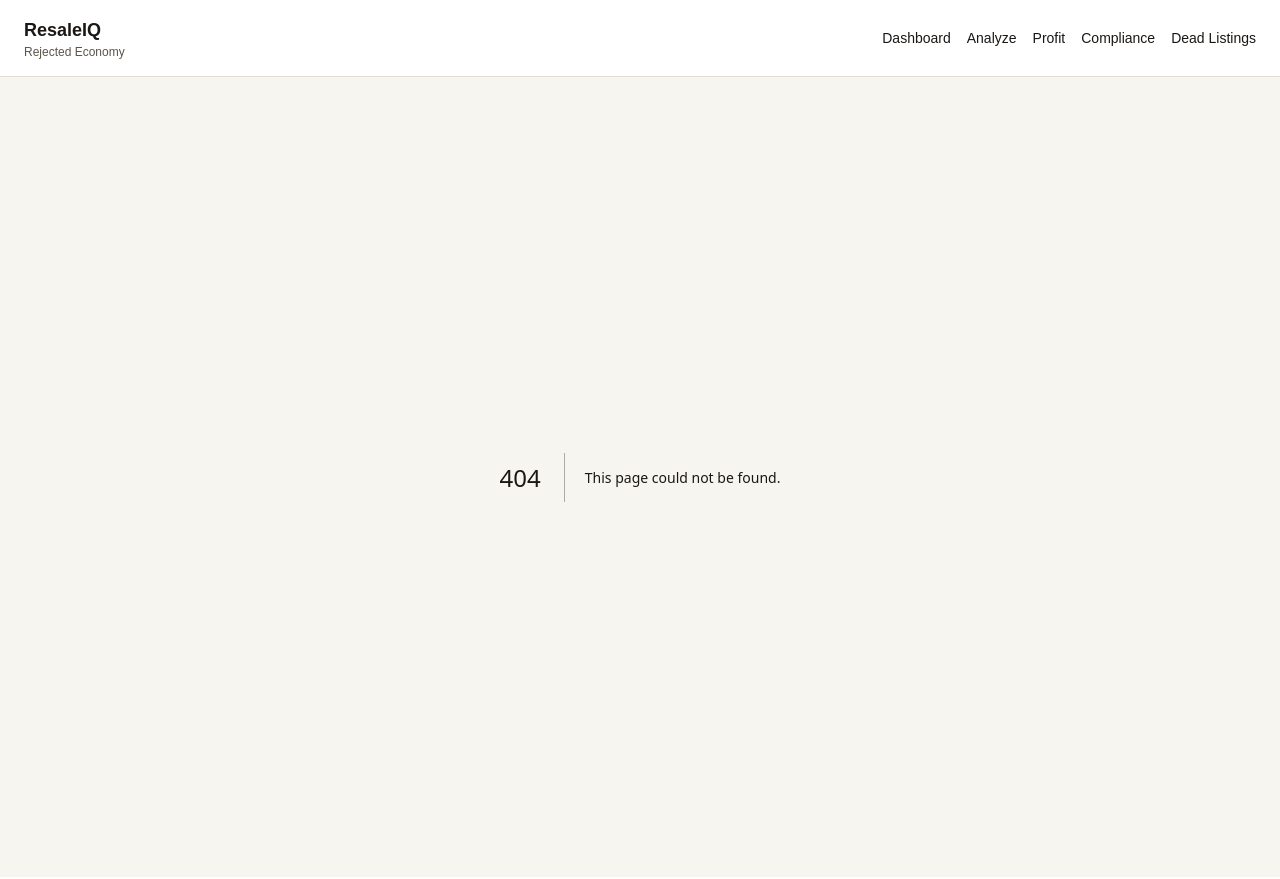
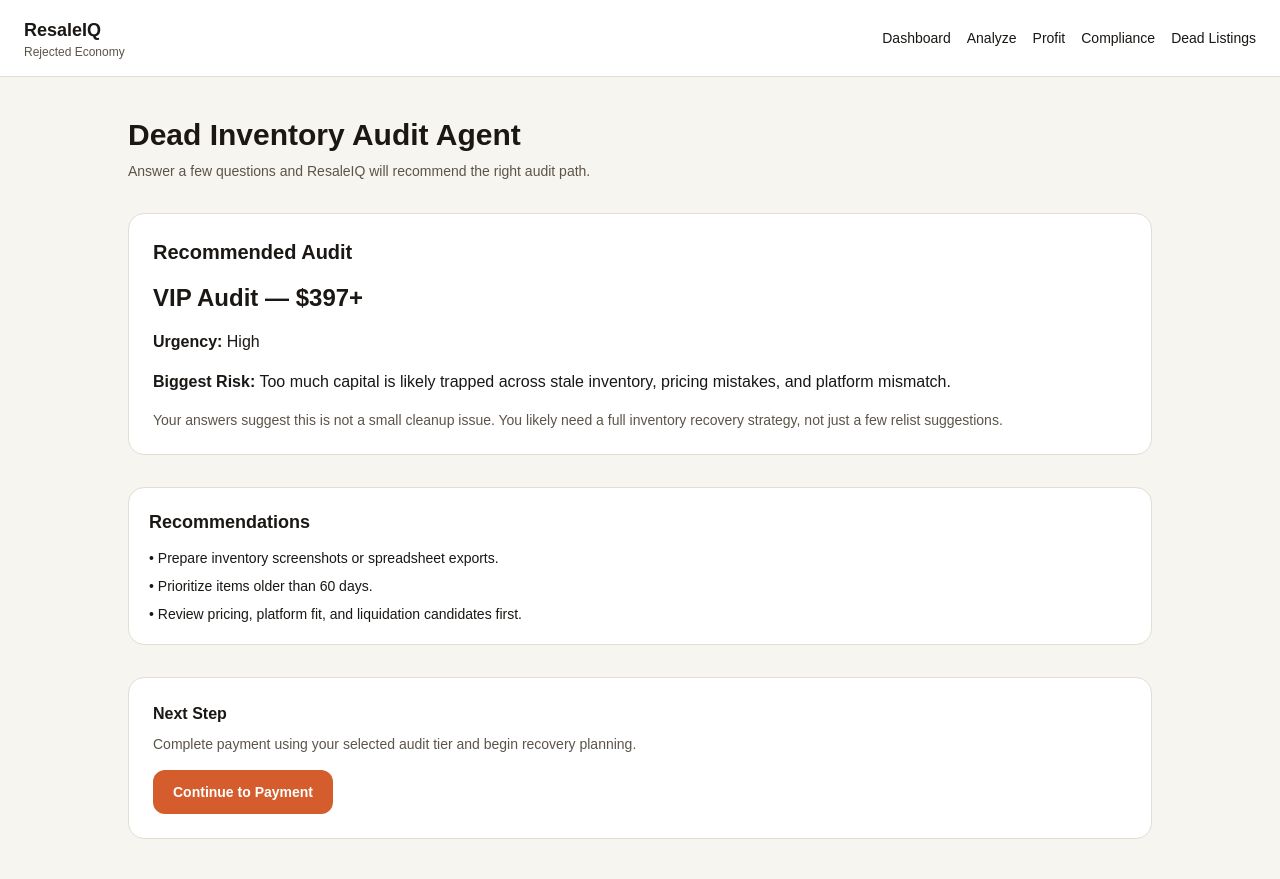
Before and after one commit to RejectedDope/ResaleIQ, a Next.js app: page /audit in a window 1280 px wide. Before the commit this address had no page. Built offline with nearby package versions, Linux system fonts and the light colour scheme.

Commit message:
Add in-app audit intake agent page

```diff
--- /dev/null
+++ b/app/audit/page.tsx
@@ -0,0 +1,55 @@
+'use client'
+
+import { useMemo, useState } from 'react'
+import RecommendationList from '@/components/RecommendationList'
+import { recommendAudit } from '@/lib/auditAgent'
+
+export default function AuditPage() {
+  const [answers] = useState({
+    platforms: ['eBay', 'Poshmark'],
+    activeListings: '50–100',
+    staleListings: '25–50',
+    categories: ['Fashion', 'Luxury'],
+    biggestProblem: 'weak margins',
+    desiredOutcome: 'recover cash flow'
+  })
+
+  const result = useMemo(() => recommendAudit(answers), [answers])
+
+  return (
+    <div className="p-6 md:p-10">
+      <div className="mx-auto max-w-5xl space-y-8">
+        <div>
+          <h1 className="text-3xl font-bold">Dead Inventory Audit Agent</h1>
+          <p className="mt-2 text-sm text-[#5C5449]">
+            Answer a few questions and ResaleIQ will recommend the right audit path.
+          </p>
+        </div>
+
+        <section className="rounded-2xl border border-[#E2DDD5] bg-white p-6 space-y-4">
+          <h2 className="text-xl font-semibold">Recommended Audit</h2>
+          <p className="text-2xl font-bold">{result.tier} — {result.price}</p>
+          <p><strong>Urgency:</strong> {result.urgency}</p>
+          <p><strong>Biggest Risk:</strong> {result.biggestRisk}</p>
+          <p className="text-sm text-[#5C5449]">{result.explanation}</p>
+        </section>
+
+        <RecommendationList items={result.nextSteps} />
+
+        <section className="rounded-2xl border border-[#E2DDD5] bg-white p-6">
+          <p className="font-semibold">Next Step</p>
+          <p className="mt-2 text-sm text-[#5C5449]">
+            Complete payment using your selected audit tier and begin recovery planning.
+          </p>
+          <a
+            href="https://www.paypal.biz/jaynedopecustoms"
+            target="_blank"
+            className="mt-4 inline-block rounded-xl bg-[#D45C2D] px-5 py-3 text-sm font-semibold text-white"
+          >
+            Continue to Payment
+          </a>
+        </section>
+      </div>
+    </div>
+  )
+}
```
